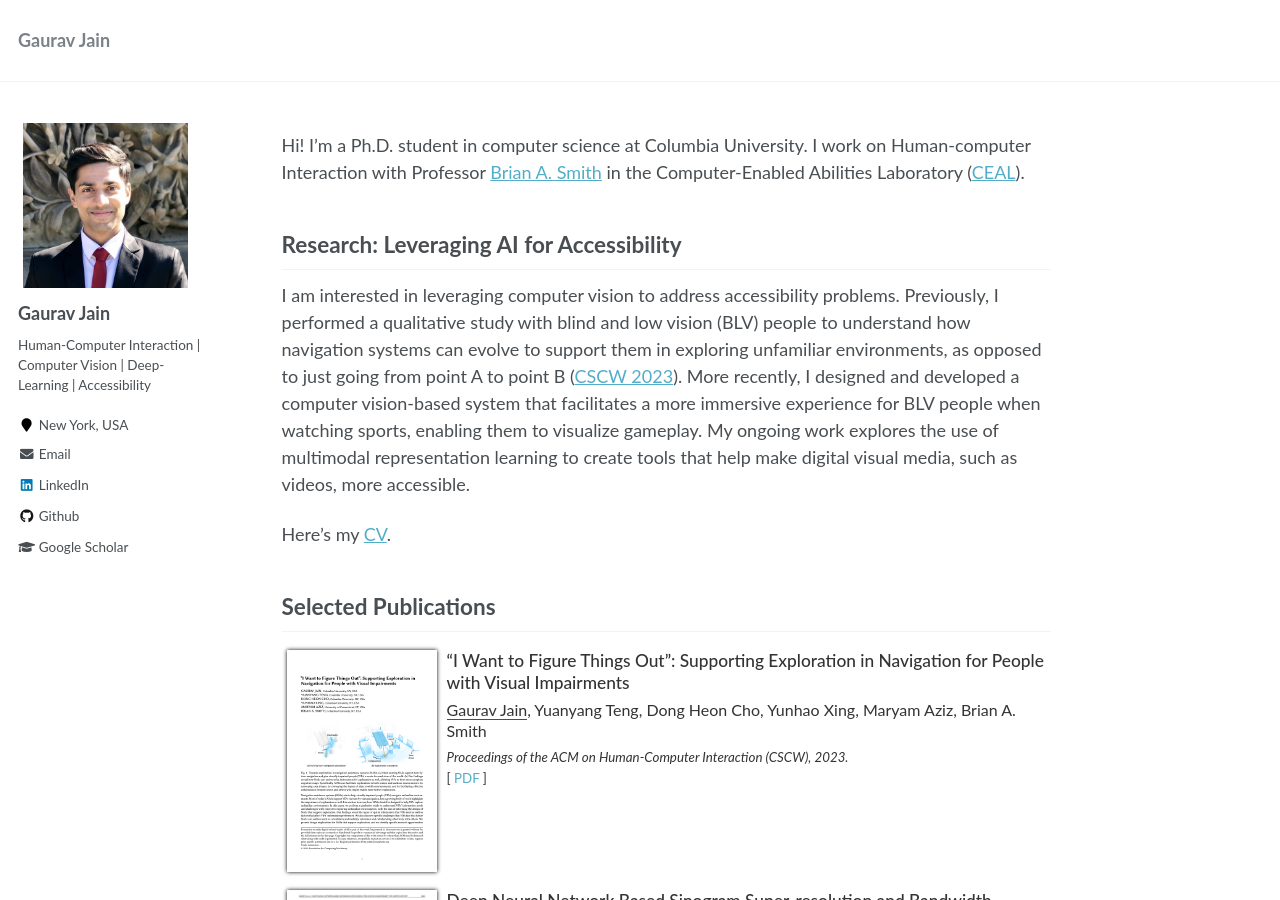
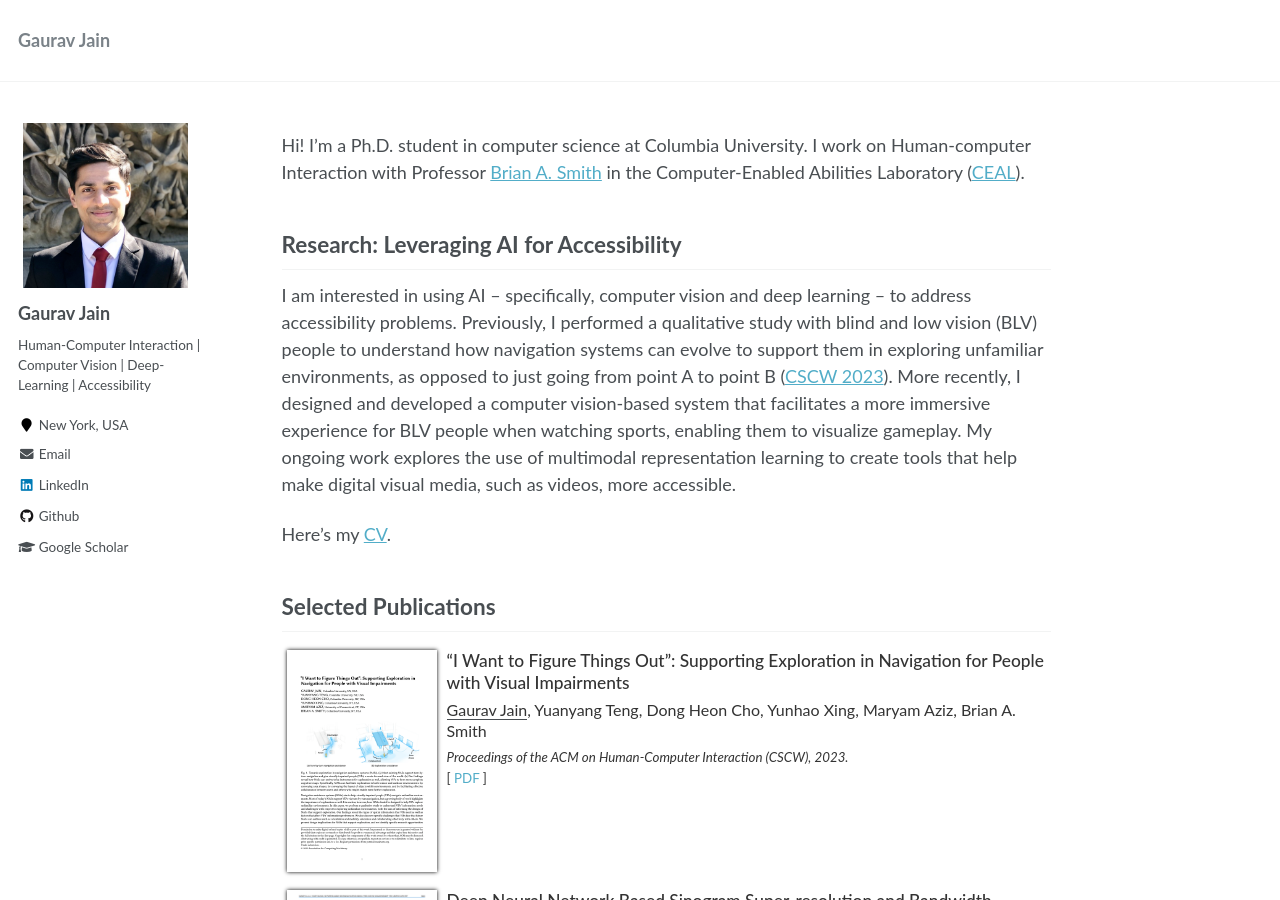
Before and after one commit to Gaurav1302/gaurav1302.github.io, a Jekyll site: the page built from _pages/about.md, in a window 1280 px wide and 900 px high. Built offline with Jekyll 4.4.1, drawn with Linux system fonts in a browser that asks for light colours.

Commit message:
fixed language

```diff
--- a/_pages/about.md
+++ b/_pages/about.md
@@ -13,7 +13,7 @@ Hi! I'm a Ph.D. student in computer science at Columbia University. I work on Hu
 
 ## Research: Leveraging AI for Accessibility
 
-I am interested in leveraging computer vision to address accessibility problems. Previously, I performed a qualitative study with blind and low vision (BLV) people to understand how navigation systems can evolve to support them in exploring unfamiliar environments, as opposed to just going from point A to point B ([CSCW 2023](https://arxiv.org/pdf/2211.16465.pdf)). More recently, I designed and developed a computer vision-based system that facilitates a more immersive experience for BLV people when watching sports, enabling them to visualize gameplay. My ongoing work explores the use of multimodal representation learning to create tools that help make digital visual media, such as videos, more accessible.
+I am interested in using AI -- specifically, computer vision and deep learning -- to address accessibility problems. Previously, I performed a qualitative study with blind and low vision (BLV) people to understand how navigation systems can evolve to support them in exploring unfamiliar environments, as opposed to just going from point A to point B ([CSCW 2023](https://arxiv.org/pdf/2211.16465.pdf)). More recently, I designed and developed a computer vision-based system that facilitates a more immersive experience for BLV people when watching sports, enabling them to visualize gameplay. My ongoing work explores the use of multimodal representation learning to create tools that help make digital visual media, such as videos, more accessible.
 
 <!-- My research revolves around building systems that help people with disabilities to better experience the world around them. Specifically, I am interested in leveraging computer vision and deep learning for multimodal analysis (such as videos, images, and audio) to make digital media more accessible to people who are blind and low vision. To this end, I focus on solving technical challenges of using AI for accessibility and the design of novel interaction techniques that help facilitate a more immersive user experience for people with disabilities. -->
 
```
